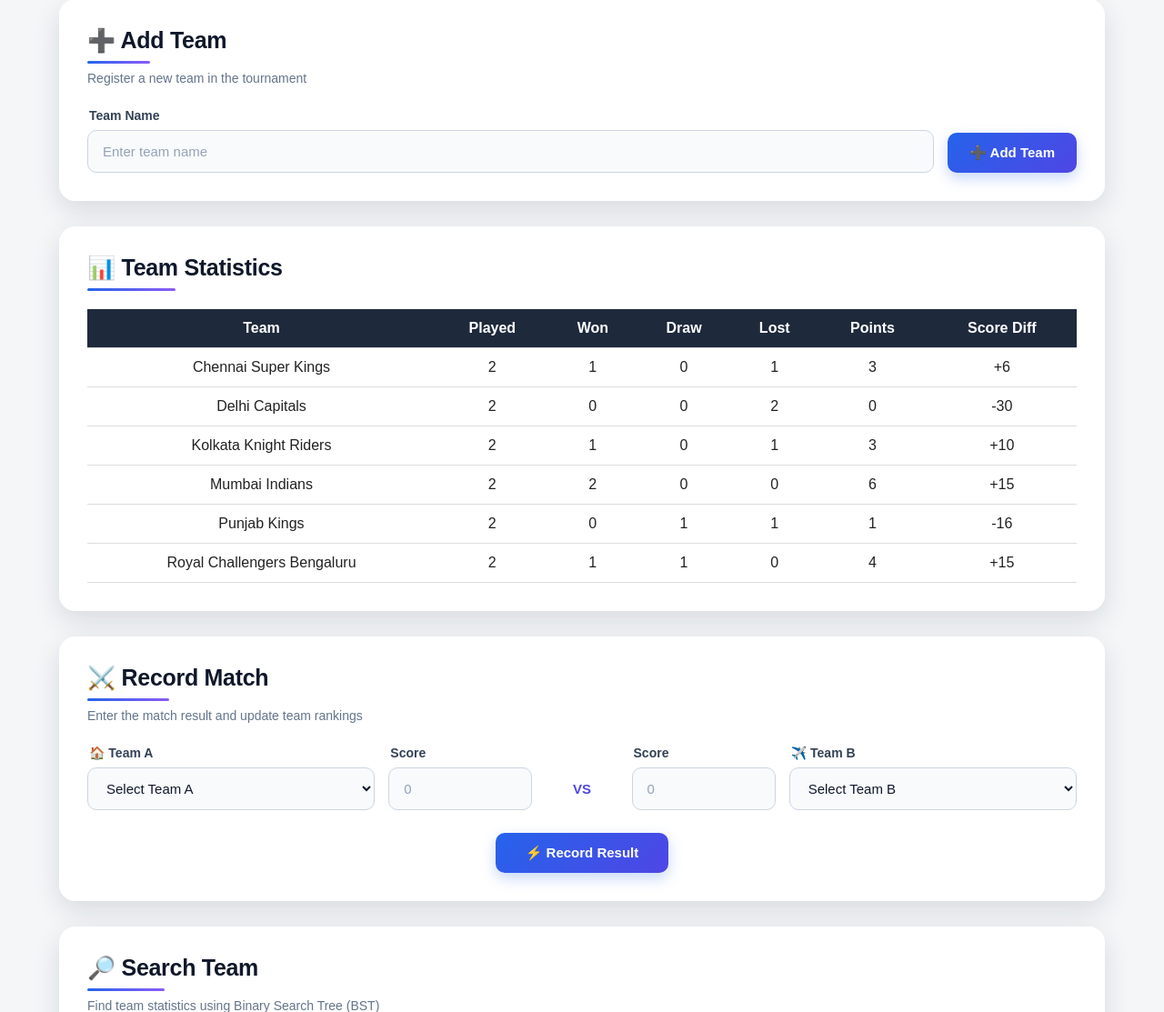
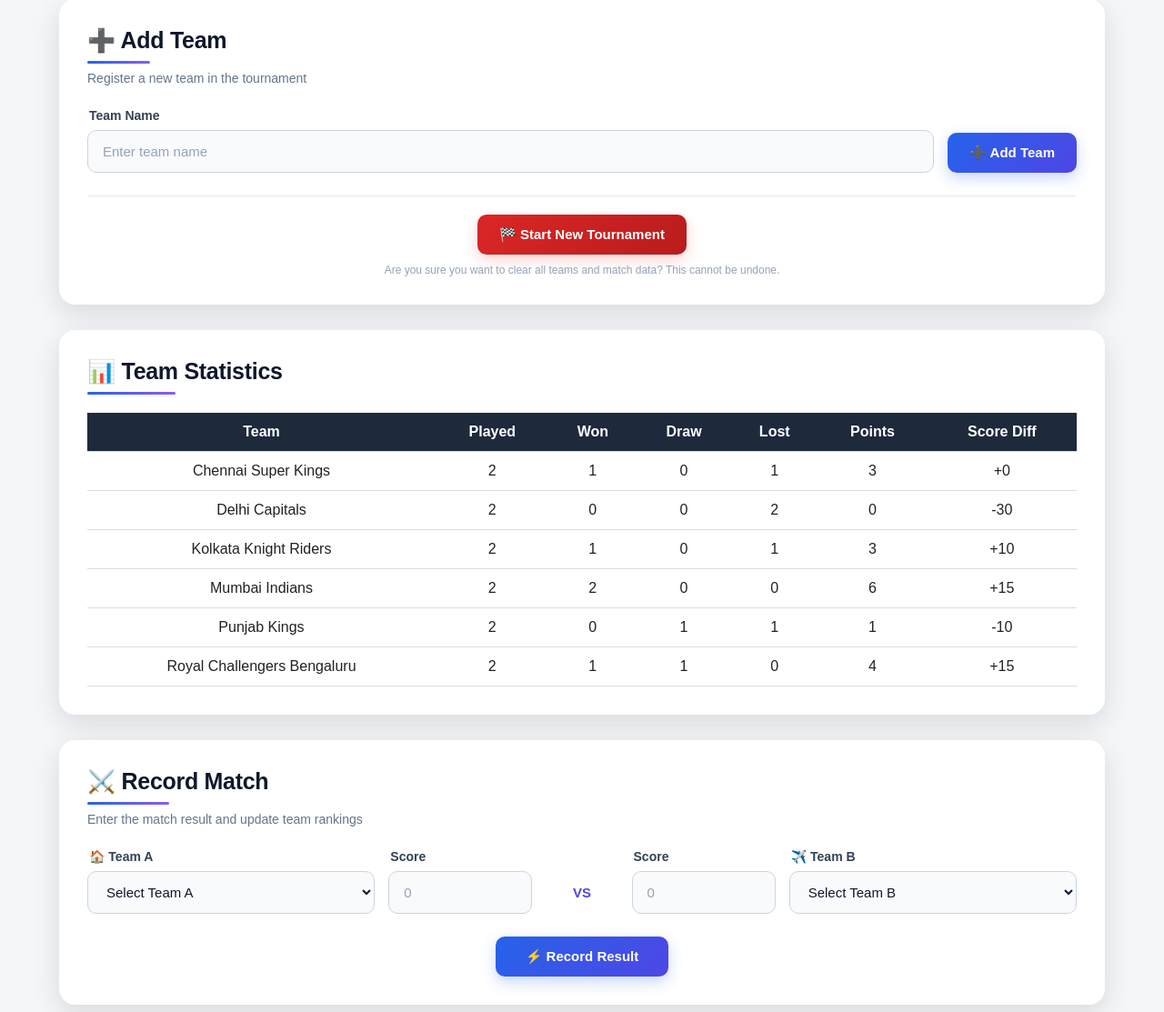
Before and after one commit to vaibhavv8485/tournament-ranking-system, a Flask app: page / in a window 1280 px wide. Shown: the part 269-1382 px from the top of the page at 91% size. Run offline with Flask 3, Linux system fonts and the light colour scheme.

Commit message:
Add start new tournament reset feature

```diff
--- a/data.json
+++ b/data.json
@@ -7,8 +7,8 @@
         "losses": 1,
         "points": 3,
         "score_for": 360,
-        "score_against": 354,
-        "score_difference": 6
+        "score_against": 360,
+        "score_difference": 0
     },
     {
         "name": "Delhi Capitals",
@@ -50,9 +50,9 @@
         "draws": 1,
         "losses": 1,
         "points": 1,
-        "score_for": 349,
+        "score_for": 355,
         "score_against": 365,
-        "score_difference": -16
+        "score_difference": -10
     },
     {
         "name": "Royal Challengers Bengaluru",
--- a/main.py
+++ b/main.py
@@ -172,6 +172,17 @@ def search_team():
     )
 load_data()
 
+@app.route("/reset", methods=["POST"])
+def reset_tournament():
+
+    global team_bst
+
+    team_bst = TeamBST()
+
+    save_data()
+
+    return redirect("/")
+
 if __name__ == "__main__":
 
     app.run(debug=True)
--- a/static/style.css
+++ b/static/style.css
@@ -989,3 +989,45 @@ main {
 
     margin-bottom: 0 !important;
 }
+/* ========================= */
+/* RESET TOURNAMENT           */
+/* ========================= */
+
+.reset-area {
+    margin-top: 25px;
+    padding-top: 20px;
+
+    border-top: 1px solid #e2e8f0;
+
+    text-align: center;
+}
+
+.reset-button {
+    background: linear-gradient(
+        135deg,
+        #dc2626,
+        #b91c1c
+    );
+
+    box-shadow:
+        0 6px 15px rgba(220, 38, 38, 0.20);
+}
+
+.reset-button:hover {
+    background: linear-gradient(
+        135deg,
+        #b91c1c,
+        #991b1b
+    );
+
+    box-shadow:
+        0 10px 22px rgba(220, 38, 38, 0.30);
+}
+
+.reset-area p {
+    margin-top: 10px;
+
+    color: #94a3b8;
+
+    font-size: 12px;
+}
--- a/templates/index.html
+++ b/templates/index.html
@@ -57,6 +57,25 @@
         </button>
 
     </form>
+<div class="reset-area">
+
+    <form
+        action="/reset"
+        method="POST"
+        onsubmit="return confirm('Are you sure you want to clear all teams and match data? This cannot be undone.');"
+    >
+
+        <button type="submit" class="reset-button">
+            🏁 Start New Tournament
+        </button>
+
+    </form>
+
+    <p>
+       Are you sure you want to clear all teams and match data? This cannot be undone.
+    </p>
+
+</div>
 
 </section>
 
```
Also changed, not shown: 1 other file.
